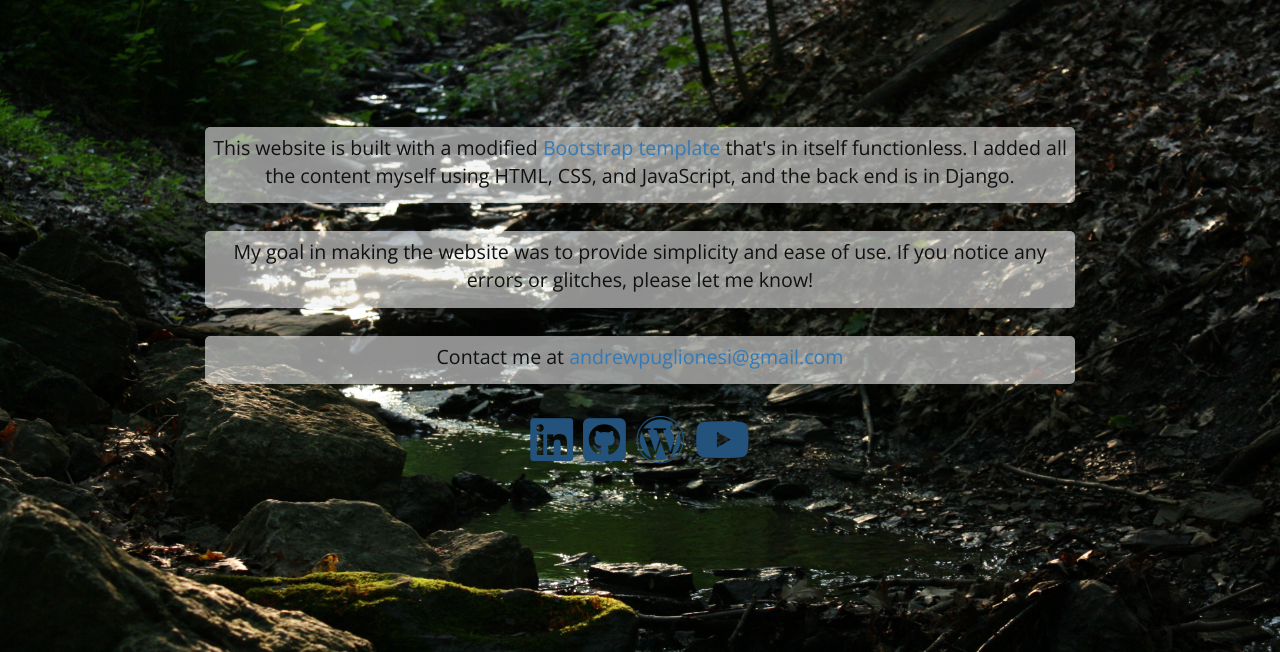
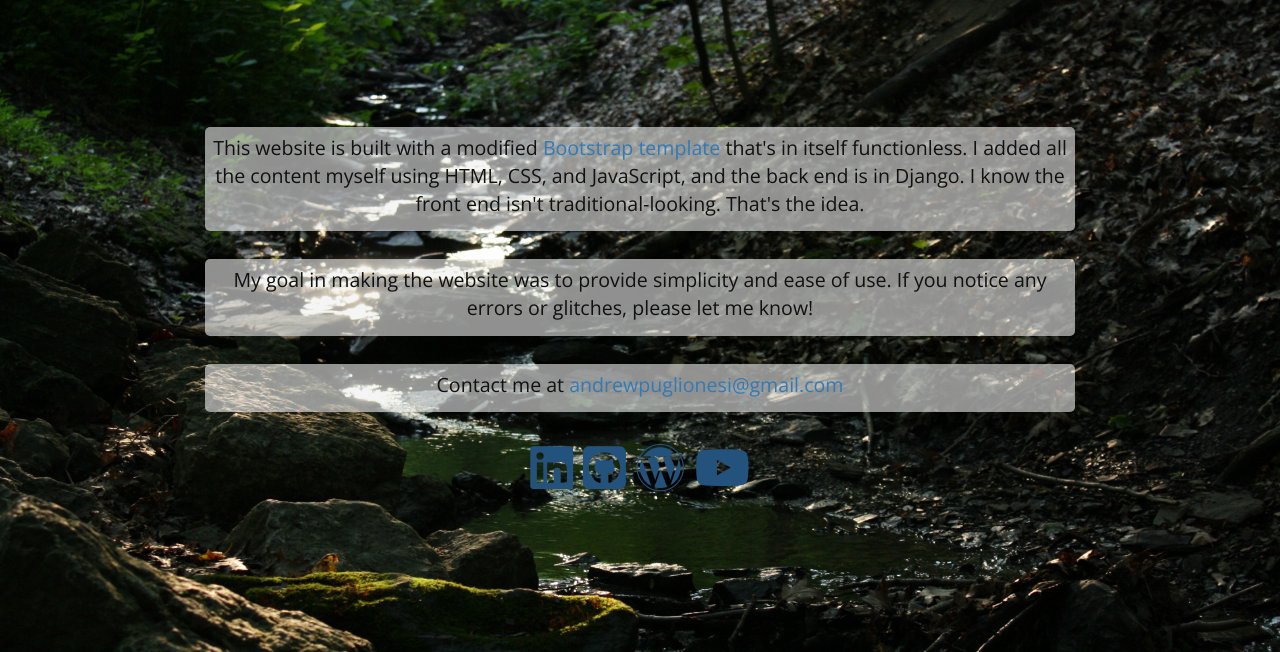
Before and after one commit to aop4/Personal_Website, a Django app: page /about in a window 1280 px wide. Shown: the part 51-703 px from the top of the page. Run offline with Django 3.2, Linux system fonts and the light colour scheme; some libraries are stand-ins or nearby versions.

Commit message:
Finishing font touches

```diff
--- a/myproject/static/css/style.css
+++ b/myproject/static/css/style.css
@@ -28,7 +28,7 @@ body {
 
 div.index-box {
   background:#eee;
-  padding:0.5em 0.25em 0.25em 0.25em;
+  padding:0.5em 0.5em 0.25em 0.5em;
   border-radius:5px;
   margin-bottom:2em;
   background: rgba(238,238,238,0.6);
--- a/myproject/templates/site.html
+++ b/myproject/templates/site.html
@@ -4,7 +4,7 @@
 <title>Andrew Puglionesi - About the Site</title>
 <div class="container falling-header" style="width:100%;max-width:900px;padding-top: 10%">
 	<div class="index-box">
-	    <p>{% if language == "English" %}This website is built with a modified <a href="https://getbootstrap.com/examples/starter-template/" target="_blank">Bootstrap template</a> that's in itself functionless. I added all the content myself using HTML, CSS, and JavaScript, and the back end is in Django.{% else %}Este sitio web estuvo construido con una <a href="https://getbootstrap.com/examples/starter-template/" target="_blank">plantilla de Bootstrap</a> que no tiene ninguna función por sí solo. Hice lo demás con HTML, CSS, y JavaScript, y el back-end es escrito en Django.{% endif %}</p>
+	    <p>{% if language == "English" %}This website is built with a modified <a href="https://getbootstrap.com/examples/starter-template/" target="_blank">Bootstrap template</a> that's in itself functionless. I added all the content myself using HTML, CSS, and JavaScript, and the back end is in Django. I know the front end isn't traditional-looking. That's the idea.{% else %}Este sitio web estuvo construido con una <a href="https://getbootstrap.com/examples/starter-template/" target="_blank">plantilla de Bootstrap</a> que no tiene ninguna función por sí solo. Hice lo demás con HTML, CSS, y JavaScript, y el back-end es escrito en Django.{% endif %}</p>
 	</div>
 	<div class="index-box">
 	    <p>{% if language == "English" %}My goal in making the website was to provide simplicity and ease of use. If you notice any errors or glitches, please let me know!{% else %}Mi meta mientras diseñaba este sitio era darles simplicidad y usabilidad. Si habría unos errores o fallos técnicos, ¡dígame por favor!{% endif %}</p>
```
